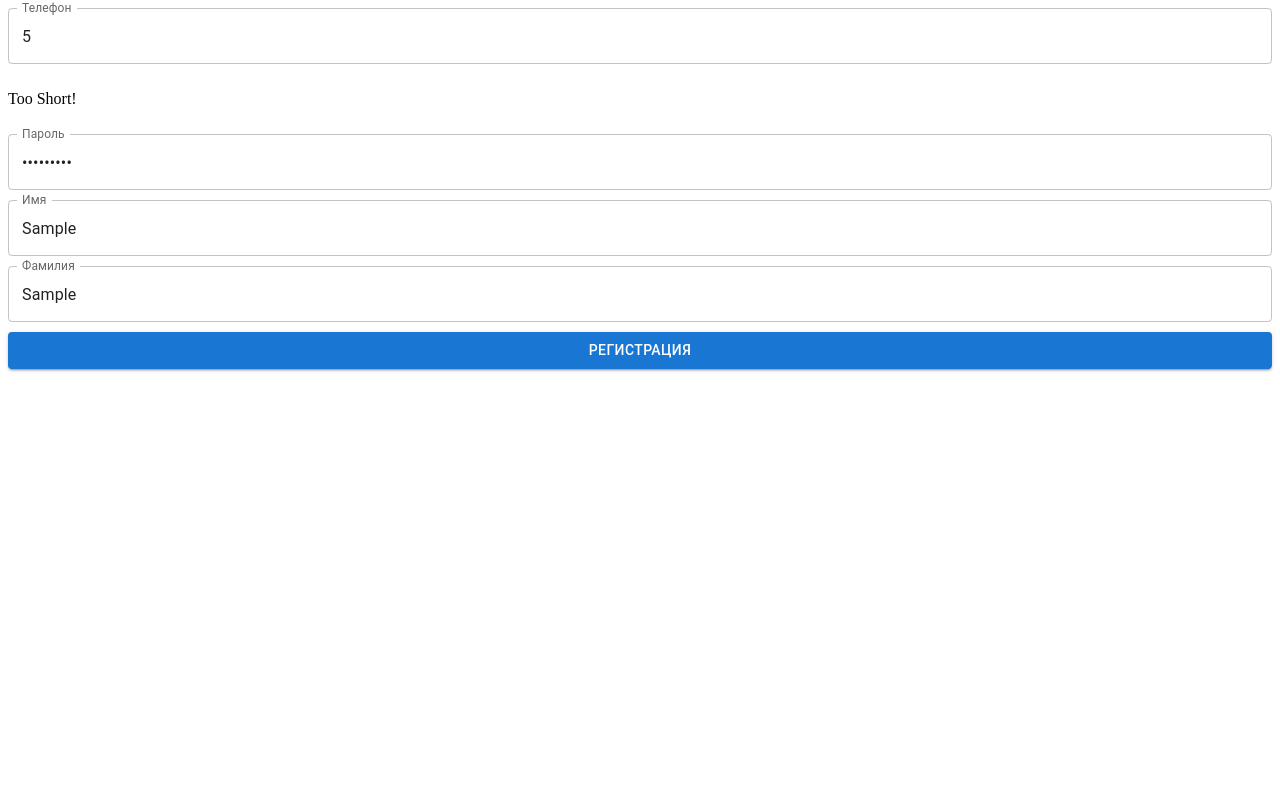
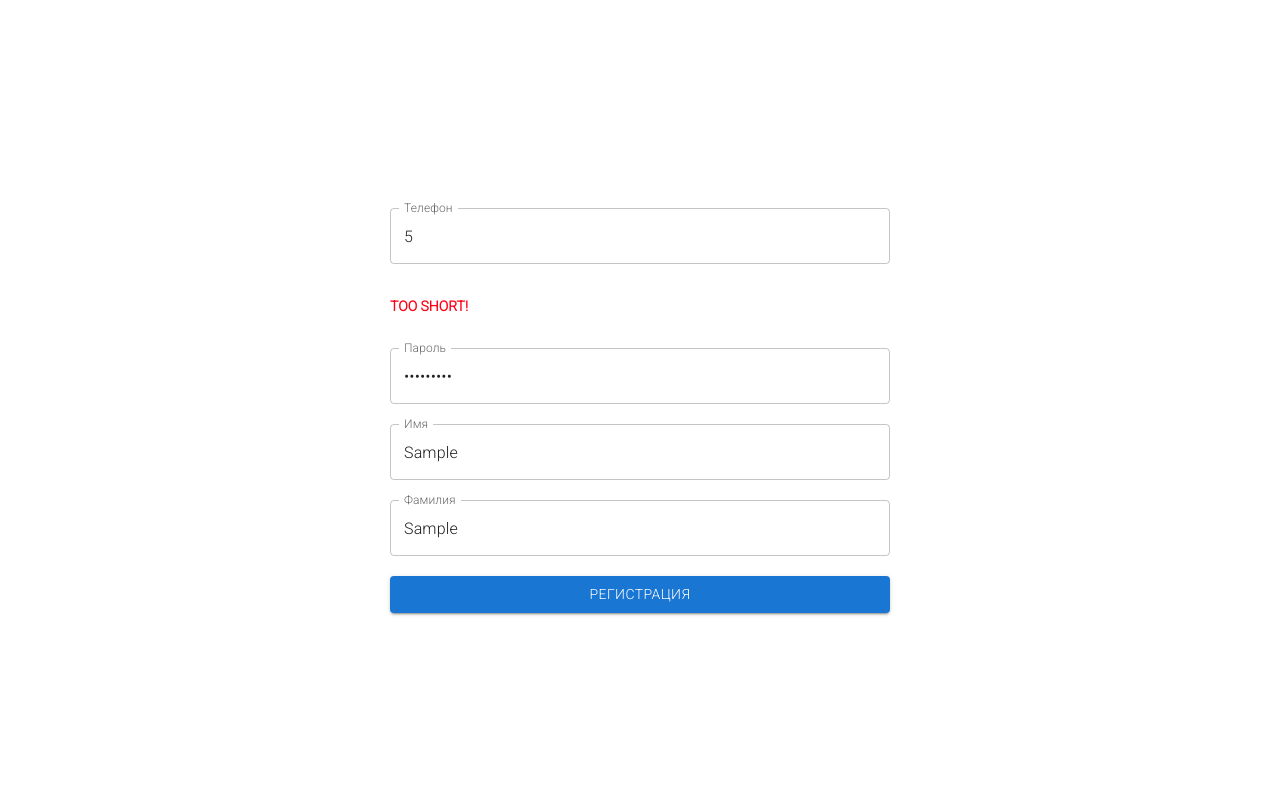
Before and after one commit to WhiteHanClean/KavKev, a Next.js app: page /registration in a window 1280 px wide. Both pictures are taken after typing "5", "Sample123", "Sample", "Sample" into the empty fields and a click on the button "РЕГИСТРАЦИЯ". Shown: the top 800 px of the page. Built offline with nearby package versions, Linux system fonts and the light colour scheme.

Commit message:
fix hooks

```diff
--- a/components/Registration/Registration.jsx
+++ b/components/Registration/Registration.jsx
@@ -55,7 +55,7 @@ function Registration() {
               onChange={handleChange}
             />
             {errors.username && touched.username && (
-              <p className={'text-danger'}>{errors.username}</p>
+              <p className={classes.text_danger}>{errors.username}</p>
             )}
             <TextField
               id='outlined-basic_2'
@@ -67,7 +67,7 @@ function Registration() {
               onChange={handleChange}
             />
             {errors.password && touched.password && (
-              <p className={'text-danger'}>{errors.password}</p>
+              <p className={classes.text_danger}>{errors.password}</p>
             )}
             <TextField
               id='outlined-basic_3'
@@ -78,7 +78,7 @@ function Registration() {
               onChange={handleChange}
             />
             {errors.first_name && touched.first_name && (
-              <p className={'text-danger'}>{errors.first_name}</p>
+              <p className={classes.text_danger}>{errors.first_name}</p>
             )}
             <TextField
               id='outlined-basic_4'
@@ -89,7 +89,7 @@ function Registration() {
               onChange={handleChange}
             />
             {errors.last_name && touched.last_name && (
-              <p className={'text-danger'}>{errors.last_name}</p>
+              <p className={classes.text_danger}>{errors.last_name}</p>
             )}
             <Button type='submit' variant='contained'>
               Регистрация
--- a/components/Registration/Registration.module.scss
+++ b/components/Registration/Registration.module.scss
@@ -1,7 +1,18 @@
+@import url('https://fonts.googleapis.com/css2?family=Roboto:wght@300&display=swap');
 .registration_block {
   height: 100vh;
+  max-width: 500px;
+  margin: 0 auto;
+  padding-top: 200px;
   .form_inputs {
     display: grid;
-    gap: 10px;
+    gap: 20px;
+  }
+  .text_danger {
+    color: #ff0015;
+    text-transform: uppercase;
+    font-size: 14px;
+    font-family: 'Roboto', sans-serif;
+    font-weight: bold;
   }
 }
```
